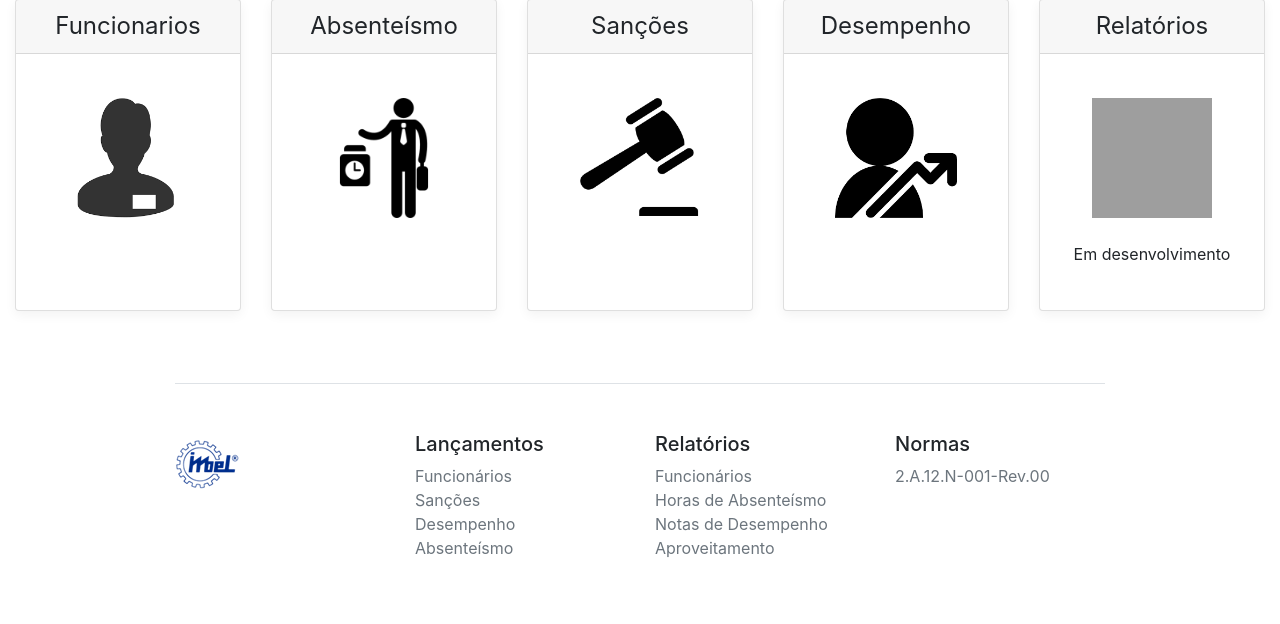
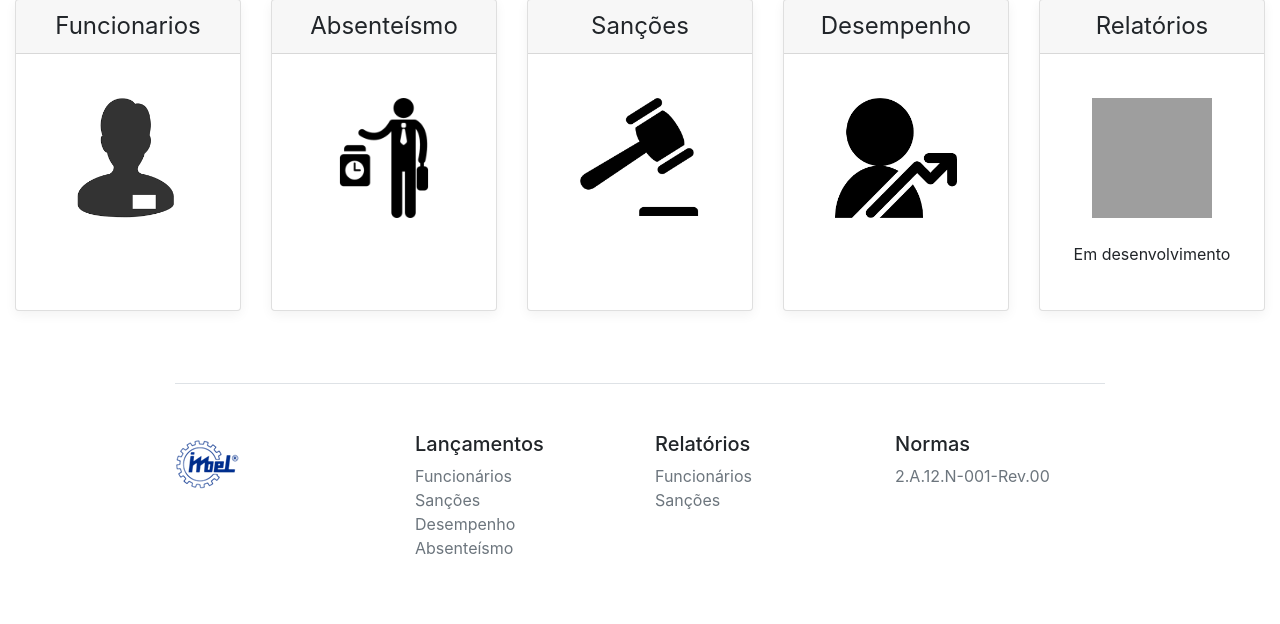
Before and after one commit to luizsantos89/sapes, a PHP site: page /View/index.php in a window 1280 px wide. Shown: the part 339-963 px from the top of the page. Run offline with PHP 8.4, Linux system fonts and the light colour scheme; a user stored in the database is signed in; some libraries are stand-ins or nearby versions; grey boxes are pictures that could not be loaded.

Commit message:
Alteração do rodapé com os links dos relatórios iniciais (Funcionários e SançõeS)

```diff
--- a/View/Relatorio/Funcionarios.php
+++ b/View/Relatorio/Funcionarios.php
@@ -5,7 +5,7 @@
 
     $usuario = $_SESSION['usuario'];
 
-    $link = mysqli_connect("localhost", "root", "", "sapes");
+    $link = mysqli_connect("localhost", "sapes", "seti@2018", "sapes");
 
     $querySecao = "select s.descricao, COUNT(*) as qtdFuncionario from funcionario as f inner join secao as s on f.idSecao = s.idSecao GROUP BY f.idSecao;";
 
--- a/View/Relatorio/Sancoes.php
+++ b/View/Relatorio/Sancoes.php
@@ -5,7 +5,7 @@
 
     $usuario = $_SESSION['usuario'];
 
-    $link = mysqli_connect("localhost", "root", "", "sapes");
+    $link = mysqli_connect("localhost", "sapes", "seti@2018", "sapes");
 
     $queryFuncionario = "select * FROM (select f.nome, COUNT(*) as quantidade from sancao AS s INNER JOIN funcionario AS f ON s.idFuncionario = f.idFuncionario GROUP BY s.idFuncionario) as selecao ORDER BY quantidade DESC LIMIT 10;";
 
--- a/includes/RodapeIndex.php
+++ b/includes/RodapeIndex.php
@@ -14,10 +14,8 @@
   <div class="col-6 col-md">
     <h5>Relatórios</h5>
     <ul class="list-unstyled text-small">
-      <li><a class="text-muted" href="#">Funcionários</a></li>
-      <li><a class="text-muted" href="#">Horas de Absenteísmo</a></li>
-      <li><a class="text-muted" href="#">Notas de Desempenho</a></li>
-      <li><a class="text-muted" href="#">Aproveitamento</a></li>
+      <li><a class="text-muted" href="../View/Relatorio/Funcionarios.php">Funcionários</a></li>
+      <li><a class="text-muted" href="../View/Relatorio/Sancoes.php">Sanções</a></li>
     </ul>
   </div>
   <div class="col-6 col-md">
```
